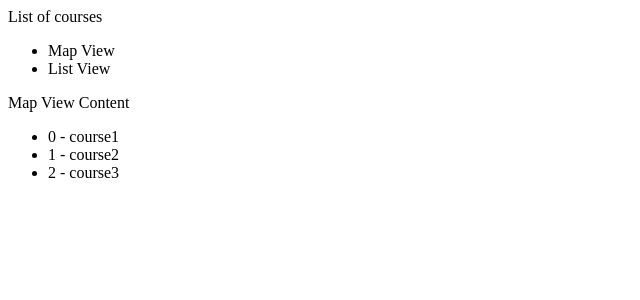
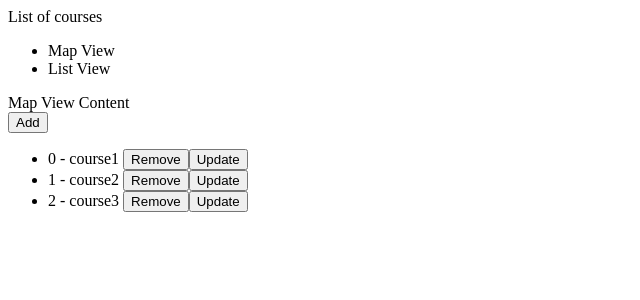
Before and after one commit to mariuszKrzysztofPrzybysz/Angular4, an Angular app in the folder hello-world/: page / in a window 1280 px wide. Shown: the top 300 px of the page, without its empty margins (0-640 px from the left). Built offline with nearby package versions, Linux system fonts and the light colour scheme.

Commit message:
ngFor and Change Detection

```diff
--- a/hello-world/src/app/app.component.html
+++ b/hello-world/src/app/app.component.html
@@ -19,8 +19,12 @@
   <div *ngSwitchDefault>Otherwise</div>
 </div>
 
+
+<button (click)="onAdd()">Add</button>
 <ul>
   <li *ngFor="let course of courses; index as i">
     {{i}} - {{course.name}}
+    <button (click)="onRemove(course)">Remove</button>
+    <button (click)="onChange(course)">Update</button>
   </li>
 </ul>
--- a/hello-world/src/app/app.component.ts
+++ b/hello-world/src/app/app.component.ts
@@ -12,4 +12,17 @@ export class AppComponent {
     { id: 3, name: "course3" },
   ];
   viewMode = 'map';//or list
+
+  onAdd() {
+    this.courses.push({ id: 4, name: "course4" });
+  }
+
+  onRemove(cource): void {
+    let index = this.courses.indexOf(cource);
+    this.courses.splice(index, 1);
+  }
+
+  onChange(cource): void {
+    cource.name = "UPDATED";
+  }
 }
```
